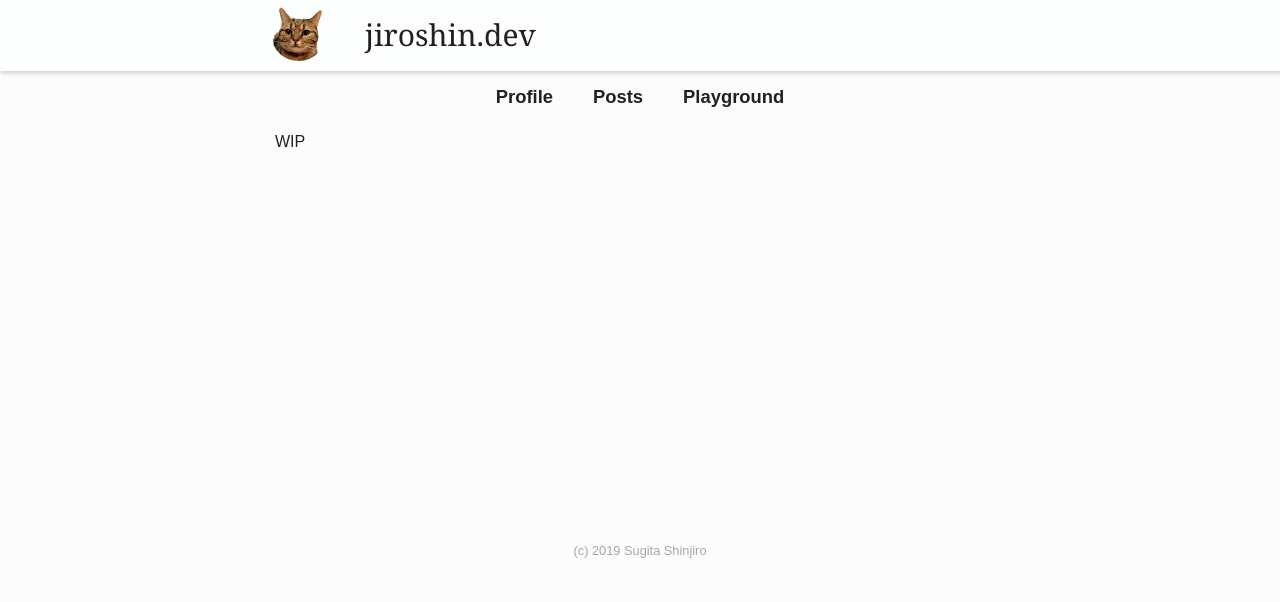
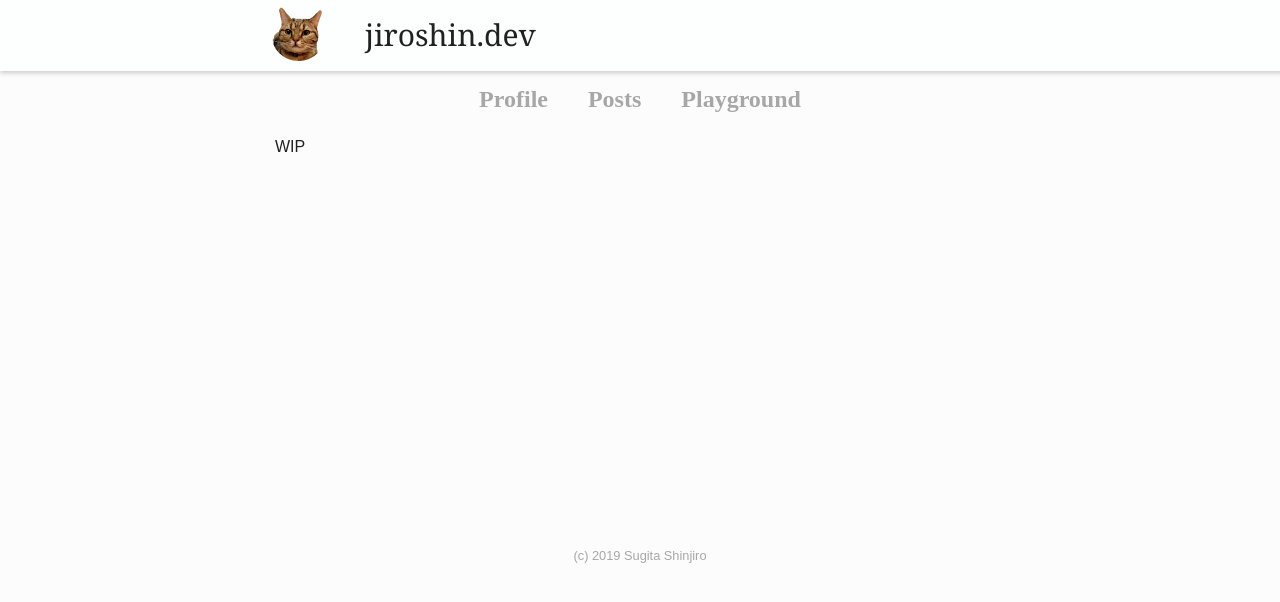
Before and after one commit to jiroshin/portfolio, a Gatsby site: page / in a window 1280 px wide. Built offline with nearby package versions, Linux system fonts and the light colour scheme; Gatsby itself is replaced by a stand-in of ours.

Commit message:
fix: menubar style

```diff
--- a/src/components/atoms/pageTitle.tsx
+++ b/src/components/atoms/pageTitle.tsx
@@ -13,9 +13,10 @@ const PageTitle: React.FC<Props> = ({ pageTitle, linkPath }) => (
 export default PageTitle;
 
 const StyledLink = styled(Link)`
-  font-size: 115%;
+  font-size: 150%;
   font-weight: bold;
+  font-family: 'Mongolian Baiti','sans-serif', 'Bodoni 72','Bodoni 72 Oldstyle';
   text-decoration: none;
-  color: #212121;
+  color: #a7a7a7;
   padding: 0 20px;
 `;
```
